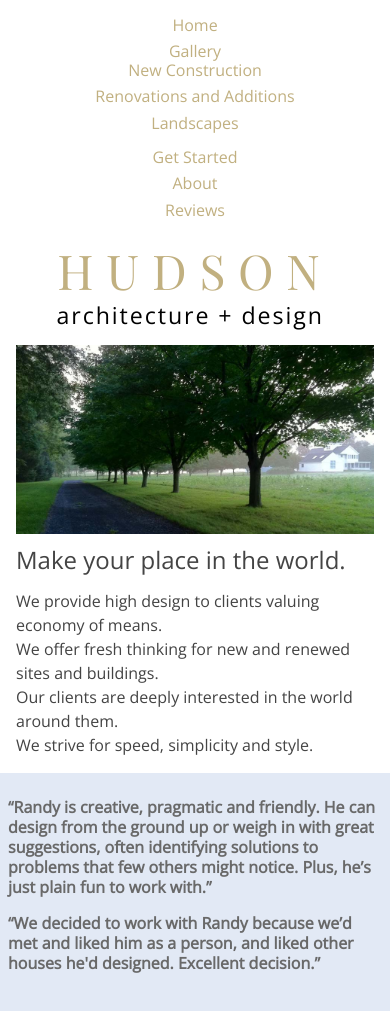
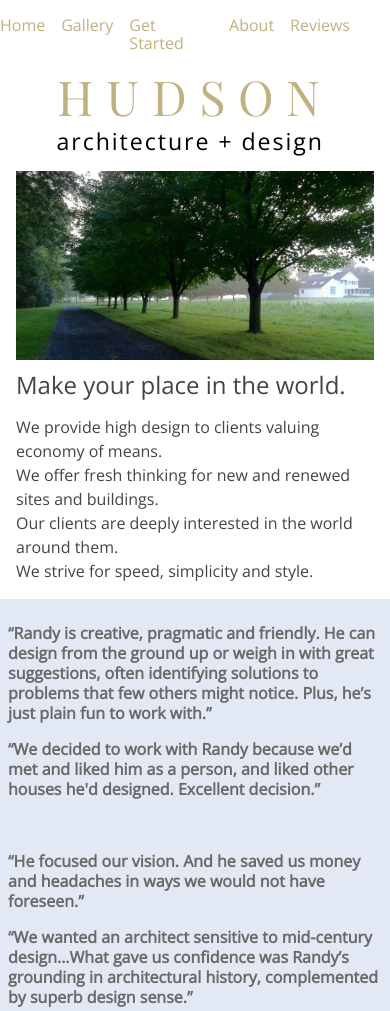
Before and after one commit to mtribone/hudson-arch-design, a plain HTML site: page index.html in a window 390 px wide. Shown: the top 1011 px of the page. Drawn offline with nearby package versions, Linux system fonts and the light colour scheme.

Commit message:
Hacky tweaks to the menu so that the dropdown remains for mobile per client request.

```diff
--- a/stylesheets/site.css
+++ b/stylesheets/site.css
@@ -76,8 +76,38 @@
 
 @media (min-width: 300px) {
 
-  nav ul { text-align: center; }
-  nav li { padding-bottom: .5rem; }
+  /* nav ul { text-align: center; } */
+  /* nav li { padding-bottom: .5rem; } */
+  nav ul {
+    display: -webkit-box;
+    display: -ms-flexbox;
+    display: flex;
+    -webkit-box-pack: end;
+    -ms-flex-pack: end;
+    justify-content: flex-end;
+    padding: 0 1.5rem 0 0;
+  }
+
+  nav li { padding-right: 1rem; }
+
+  nav li:hover ul {
+    left: auto;
+    z-index: 1000;
+  }
+
+  .dropdown {
+    background-color: #fff;
+    display: block;
+    position: absolute;
+    left: -9999px;
+    line-height: 1rem;
+    text-align: left;
+  }
+
+  .dropdown li {
+    padding-top: 0.5rem;
+    /* margin-left: -0.4rem; */
+  }
 
   .content-column-2 {
     grid-template-columns: 1fr;
@@ -142,8 +172,8 @@
   .footer-wrapper-3 {
     grid-template-columns: 1fr;
     -webkit-box-align: center;
-        -ms-flex-align: center;
-            align-items: center;
+    -ms-flex-align: center;
+    align-items: center;
     justify-items: center;
   }
 
@@ -159,8 +189,8 @@
     display: -ms-flexbox;
     display: inline-flex;
     -webkit-box-pack: center;
-        -ms-flex-pack: center;
-            align-content: center;
+    -ms-flex-pack: center;
+    align-content: center;
   }
 
   footer li { padding-right: 1rem; }
```
